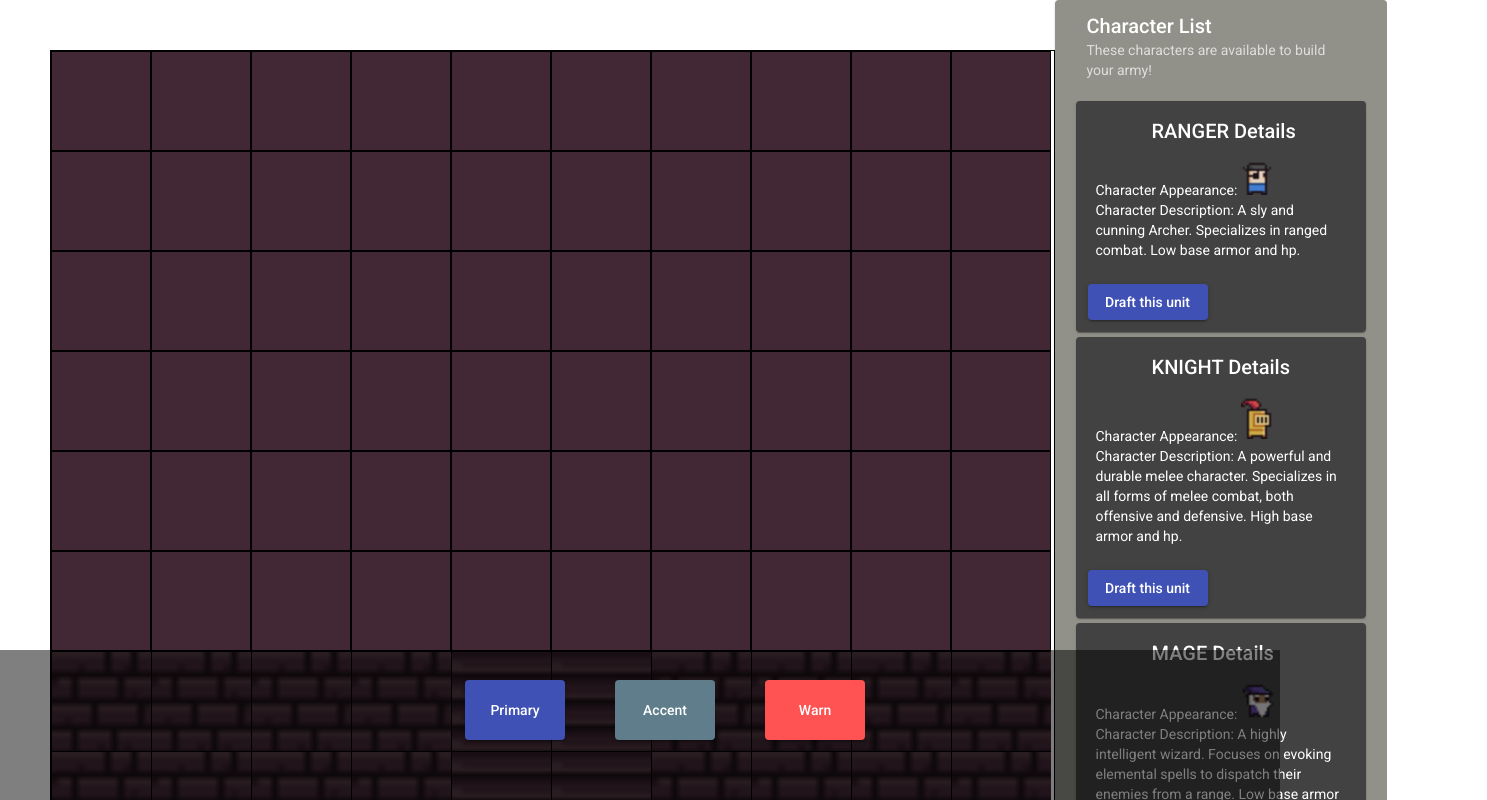
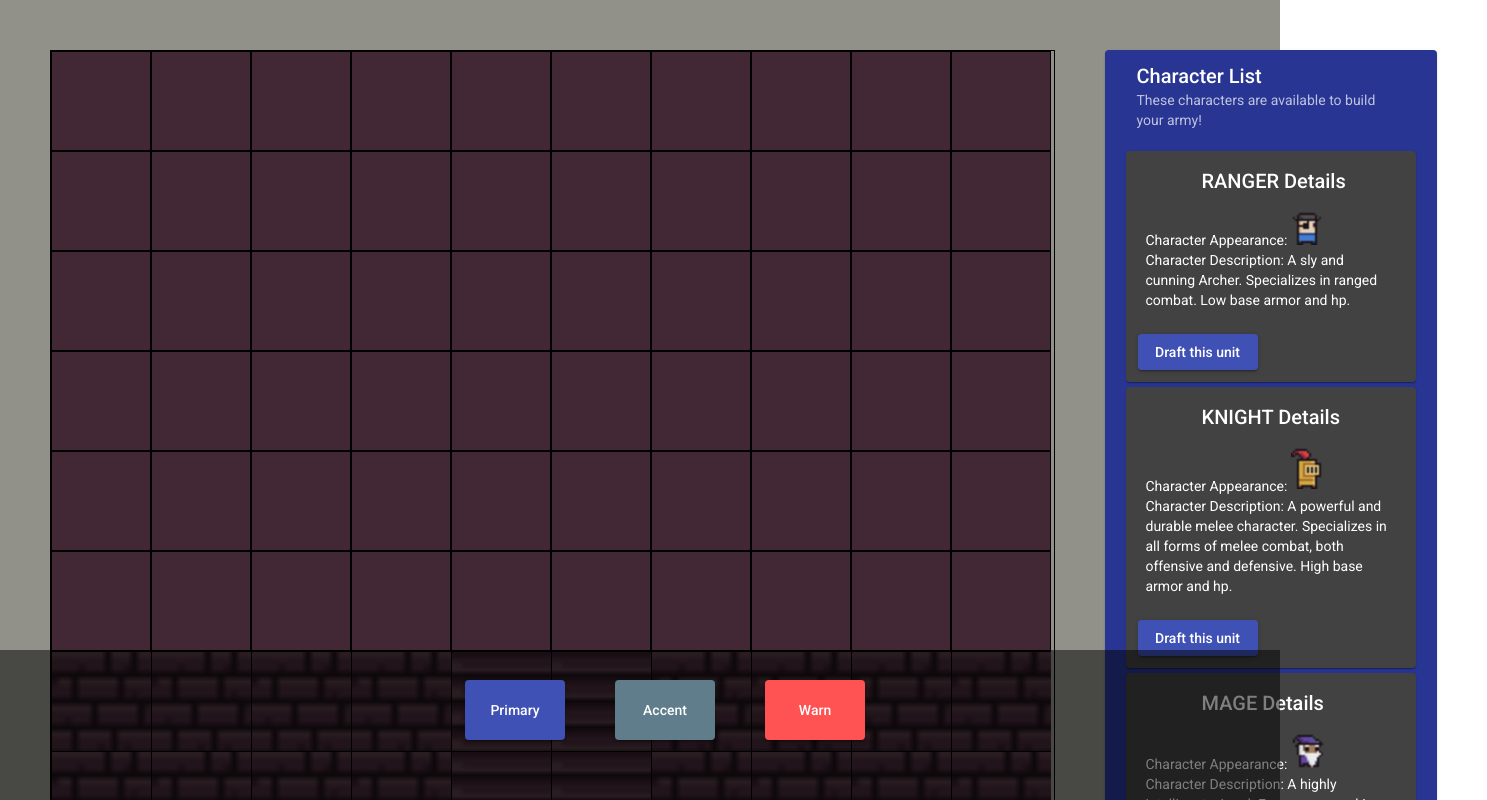
Before and after one commit to zipit145/boardgame, an Angular app: page / in a window 1280 px wide. Shown: the top 800 px of the page, 1487 px wide, since content can reach past the window. Built offline with nearby package versions, Linux system fonts and the light colour scheme.

Commit message:
playing around with different styling approaches, just saving work to pick this up later.

```diff
--- a/src/app/app.component.css
+++ b/src/app/app.component.css
@@ -1,3 +1,4 @@
 .mainContainer{
     display: flex;
+    background-color: #919189;
 }
--- a/src/app/character-dashboard/character-dashboard.component.css
+++ b/src/app/character-dashboard/character-dashboard.component.css
@@ -1,3 +1,4 @@
 .mat-card {
-    background-color: #919189;
+    background-color: #283593;
+    margin: 50px
 }
```
